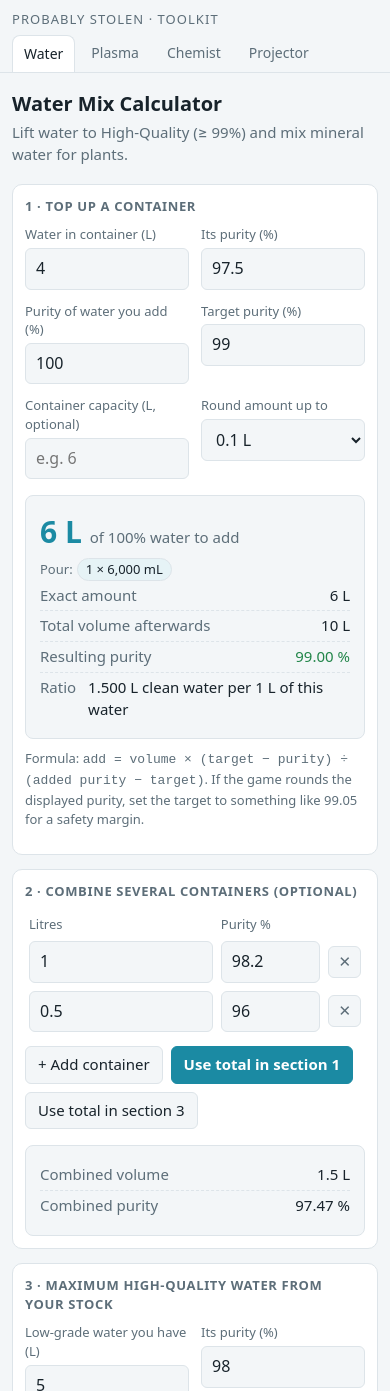
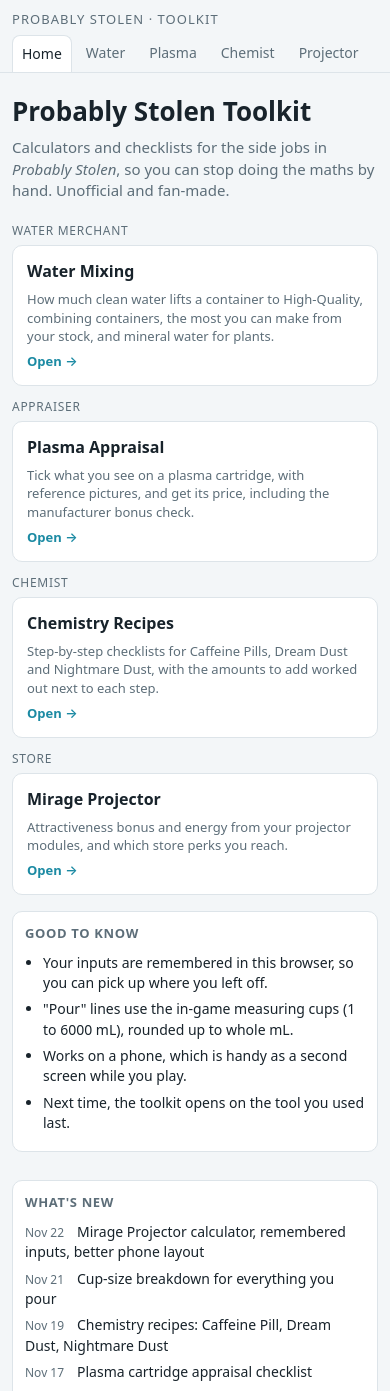
Before and after one commit to bikensoul/probably-stolen-toolkit, a plain HTML site: page index.html in a window 390 px wide. Shown: the top 1391 px of the page. Drawn offline with Linux system fonts and the light colour scheme.

Commit message:
Add Home landing page; reopen the last-used tool
- New Home tab with a short intro, one card per tool grouped by
  profession (Water Merchant, Appraiser, Chemist, Store), tips and
  a "What's new" list
- Without a #tool in the address, first-time visitors land on Home and
  returning visitors on the tool they used last
- Slightly tighter tab padding on phones so all five tabs fit

Co-Authored-By: Claude Opus 5.5 <noreply@anthropic.com>
Claude-Session: https://claude.ai/code/session_01XzQ2ZQUKSohStwREKowWAv

```diff
--- a/css/base.css
+++ b/css/base.css
@@ -56,7 +56,7 @@ nav a .short { display: none; }
 @media (max-width: 600px) {
   .top-inner { padding: 10px 12px 0; }
   .brand { margin-bottom: 6px; }
-  nav a { padding: 8px 11px; font-size: 14px; }
+  nav a { padding: 8px 9px; font-size: 14px; }
   nav a .long { display: none; }
   nav a .short { display: inline; }
   .page { padding: 16px 12px 40px; }
--- /dev/null
+++ b/css/home.css
@@ -0,0 +1,26 @@
+/* ---------- home ---------- */
+#home { max-width: 900px; }
+#home .hero { margin: 4px 0 20px; }
+#home .hero h1 { font-size: 26px; margin-bottom: 6px; }
+#home .hero p { color: var(--muted); margin: 0; max-width: 640px; }
+#home .groups { display: grid; grid-template-columns: repeat(auto-fit, minmax(200px, 1fr)); gap: 12px; margin-bottom: 16px; }
+#home .group { display: flex; flex-direction: column; gap: 6px; }
+#home .gname { font-size: 12px; text-transform: uppercase; letter-spacing: .06em; color: var(--muted); }
+#home .card { flex: 1; display: flex; flex-direction: column; gap: 6px; padding: 14px; text-decoration: none; color: var(--text);
+  background: var(--panel); border: 1px solid var(--line); border-radius: 10px; transition: border-color .15s, transform .15s; }
+#home .card:hover { border-color: var(--accent); transform: translateY(-2px); }
+#home .card b { font-size: 16px; }
+#home .card span { font-size: 13px; color: var(--muted); flex: 1; }
+#home .card em { font-style: normal; font-size: 13px; color: var(--accent); font-weight: 600; }
+#home .homecols { display: grid; grid-template-columns: 1fr 1fr; gap: 14px; }
+#home .tips, #home .news { margin: 0; padding-left: 18px; font-size: 14px; }
+#home .tips li, #home .news li { margin-bottom: 6px; }
+#home .news { list-style: none; padding-left: 0; }
+#home .news span { display: inline-block; min-width: 52px; color: var(--muted); font-size: 12px; font-variant-numeric: tabular-nums; }
+@media (max-width: 700px) {
+  #home .homecols { grid-template-columns: 1fr; }
+  #home .groups { grid-template-columns: 1fr 1fr; }
+}
+@media (max-width: 420px) {
+  #home .groups { grid-template-columns: 1fr; }
+}
--- a/index.html
+++ b/index.html
@@ -5,6 +5,7 @@
 <meta name="viewport" content="width=device-width, initial-scale=1">
 <title>Probably Stolen – Toolkit</title>
 <link rel="stylesheet" href="css/base.css">
+<link rel="stylesheet" href="css/home.css">
 <link rel="stylesheet" href="css/water.css">
 <link rel="stylesheet" href="css/plasma.css">
 <link rel="stylesheet" href="css/chemist.css">
@@ -15,6 +16,7 @@
   <div class="top-inner">
     <div class="brand">Probably Stolen · Toolkit</div>
     <nav id="tabs">
+      <a href="#home">Home</a>
       <a href="#water"><span class="long">Water Mixing</span><span class="short">Water</span></a>
       <a href="#plasma"><span class="long">Plasma Appraisal</span><span class="short">Plasma</span></a>
       <a href="#chemist">Chemist</a>
@@ -38,6 +40,7 @@
 </footer>
 
 <script src="js/common.js"></script>
+<script src="js/home.js"></script>
 <script src="js/water.js"></script>
 <script src="js/plasma.js"></script>
 <script src="js/chemist.js"></script>
--- a/js/common.js
+++ b/js/common.js
@@ -5,7 +5,7 @@
    and a link in the nav in index.html. */
 
 const Toolkit = { tools: {} };
-const TOOLS = ["water", "plasma", "chemist", "projector"];
+const TOOLS = ["home", "water", "plasma", "chemist", "projector"];
 
 /* ---------- remembered inputs (this browser only) ---------- */
 const STORE_PREFIX = "ps:";
@@ -76,8 +76,16 @@ function pours(ml) {
   return `<div class="pour">Pour: ${parts.join(" + ")}</div>`;
 }
 /* ---------- tabs ---------- */
+// Opens the tab in the address (#water …). Without one: the tab used last time,
+// or the Home page on a first visit.
 function showTab() {
-  const name = TOOLS.includes(location.hash.slice(1)) ? location.hash.slice(1) : TOOLS[0];
+  let name = location.hash.slice(1);
+  if (!TOOLS.includes(name)) {
+    const last = store.get("lastTab");
+    name = TOOLS.includes(last) ? last : "home";
+    history.replaceState(null, "", "#" + name);
+  }
+  if (!saveBlocked) store.set("lastTab", name);
   TOOLS.forEach(t => { const el = document.getElementById(t); if (el) el.classList.toggle("active", t === name); });
   document.querySelectorAll("#tabs a").forEach(a => {
     const on = a.getAttribute("href") === "#" + name;
--- /dev/null
+++ b/js/home.js
@@ -0,0 +1,4 @@
+/* ---------- home ---------- */
+Toolkit.tools.home = () => {
+  // nothing to calculate: the cards are plain links to the tool tabs
+};
--- /dev/null
+++ b/tools/home.html
@@ -0,0 +1,62 @@
+<div class="tab" id="home">
+  <div class="hero">
+    <h1>Probably Stolen Toolkit</h1>
+    <p>Calculators and checklists for the side jobs in <i>Probably Stolen</i>, so you can stop doing the maths by hand. Unofficial and fan-made.</p>
+  </div>
+
+  <div class="groups">
+    <div class="group">
+      <div class="gname">Water Merchant</div>
+      <a class="card" href="#water">
+        <b>Water Mixing</b>
+        <span>How much clean water lifts a container to High-Quality, combining containers, the most you can make from your stock, and mineral water for plants.</span>
+        <em>Open →</em>
+      </a>
+    </div>
+    <div class="group">
+      <div class="gname">Appraiser</div>
+      <a class="card" href="#plasma">
+        <b>Plasma Appraisal</b>
+        <span>Tick what you see on a plasma cartridge, with reference pictures, and get its price, including the manufacturer bonus check.</span>
+        <em>Open →</em>
+      </a>
+    </div>
+    <div class="group">
+      <div class="gname">Chemist</div>
+      <a class="card" href="#chemist">
+        <b>Chemistry Recipes</b>
+        <span>Step-by-step checklists for Caffeine Pills, Dream Dust and Nightmare Dust, with the amounts to add worked out next to each step.</span>
+        <em>Open →</em>
+      </a>
+    </div>
+    <div class="group">
+      <div class="gname">Store</div>
+      <a class="card" href="#projector">
+        <b>Mirage Projector</b>
+        <span>Attractiveness bonus and energy from your projector modules, and which store perks you reach.</span>
+        <em>Open →</em>
+      </a>
+    </div>
+  </div>
+
+  <div class="homecols">
+    <section>
+      <h2>Good to know</h2>
+      <ul class="tips">
+        <li>Your inputs are remembered in this browser, so you can pick up where you left off.</li>
+        <li>"Pour" lines use the in-game measuring cups (1 to 6000 mL), rounded up to whole mL.</li>
+        <li>Works on a phone, which is handy as a second screen while you play.</li>
+        <li>Next time, the toolkit opens on the tool you used last.</li>
+      </ul>
+    </section>
+    <section>
+      <h2>What's new</h2>
+      <ul class="news">
+        <li><span>Nov 22</span>Mirage Projector calculator, remembered inputs, better phone layout</li>
+        <li><span>Nov 21</span>Cup-size breakdown for everything you pour</li>
+        <li><span>Nov 19</span>Chemistry recipes: Caffeine Pill, Dream Dust, Nightmare Dust</li>
+        <li><span>Nov 17</span>Plasma cartridge appraisal checklist</li>
+      </ul>
+    </section>
+  </div>
+</div>
```
Also changed, not shown: 1 other file.
